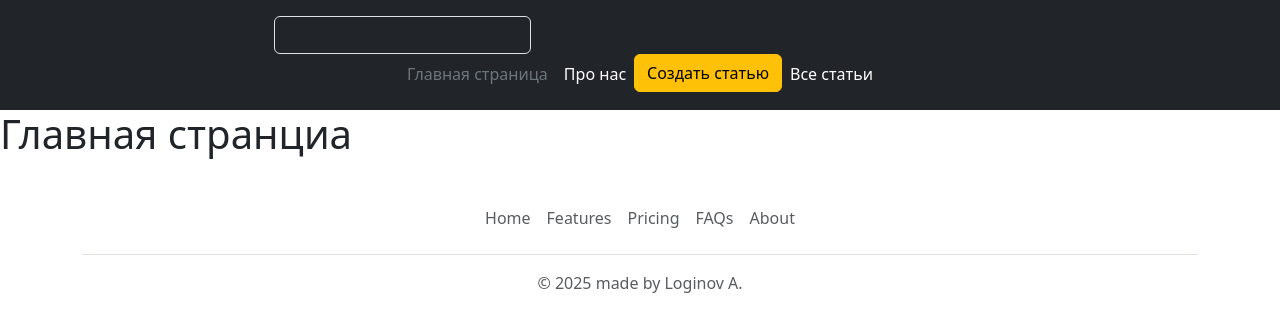
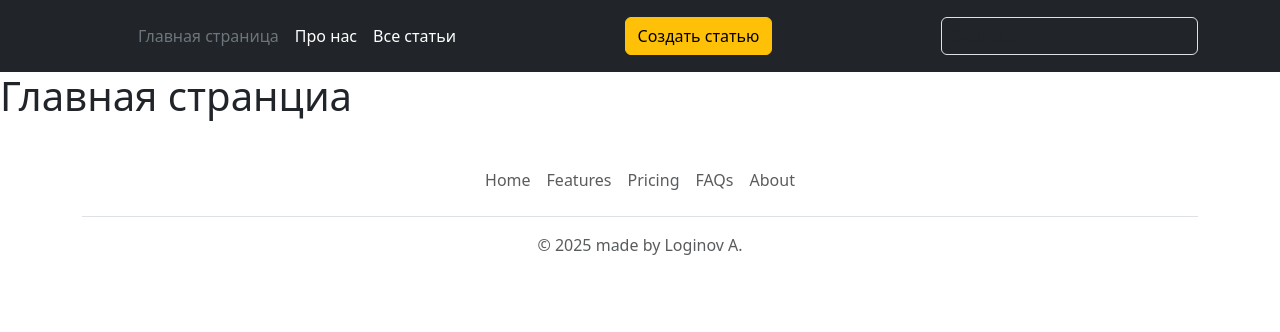
Before and after one commit to andrwZxc/flask_test, a Flask app: page / in a window 1280 px wide. Shown: the top 332 px of the page. Run offline with Flask 3, Linux system fonts and the light colour scheme.

Commit message:
window_search_left

```diff
--- a/app.py
+++ b/app.py
@@ -17,7 +17,6 @@ class Article(db.Model):
 
     def __repr__(self):
         return '<Article %r>' % self.id # когда выбирается объект на основе класса -> объект + id
-
 
 @app.route('/') # обращаемся к главное странице
 @app.route('/home')
@@ -49,7 +48,7 @@ def create_article():
             db.session.commit()
             return redirect('/posts')# если успешное добавление статьи то переносим на главнубю страницу
         except:
-            return f"При добавлении статьи произошла ошибка: {str(e)}"
+            return "При добавлении статьи произошла ошибка:"
     else:
         return render_template("create_article.html")
 
--- a/css/style.css
+++ b/css/style.css
@@ -0,0 +1,4 @@
+form[role = "search"]
+{
+    margin-left: auto;
+}
--- a/templates/base.html
+++ b/templates/base.html
@@ -1,54 +1,47 @@
 <!DOCTYPE html>
 <html lang="en">
-  <!-- шапка -->
 <head>
+    <!--Шапка -->
     <meta charset="UTF-8">
     <meta name="viewport" content="width=device-width, initial-scale=1.0">
     <link rel="stylesheet" href="{{ url_for('static', filename='styles.css') }}">
     <link rel="stylesheet" href="https://cdn.jsdelivr.net/npm/bootstrap@5.3.3/dist/css/bootstrap.min.css">
-    <title>{%block title%}Application{%endblock%}</title>
-
+    <title>{% block title %}Application{% endblock %}</title>
+</head>
+<body>
   <header class="p-3 text-bg-dark">
     <div class="container">
-      <div class="d-flex flex-wrap align-items-center justify-content-center justify-content-lg-start">
+      <div class="d-flex flex-wrap align-items-center justify-content-between">
+        <!-- Логотип и ссылки -->
+        <div class="d-flex align-items-center">
           <a href="/" class="d-flex align-items-center mb-2 mb-lg-0 text-white text-decoration-none">
             <svg class="bi me-2" width="40" height="32" role="img" aria-label="Bootstrap"><use xlink:href="#bootstrap"></use></svg>
           </a>
-        <!-- Про нас -->
-        <a href="/about" class="d-flex align-items-center mb-2 mb-lg-0 text-white text-decoration-none">
-            <svg class="bi me-2" width="40" height="32" role="img" aria-label="Bootstrap"><use xlink:href="#bootstrap"></use></svg>
-        </a>
-        <!-- Создать статью -->
-        <a href="/create_article" class="d-flex align-items-center mb-2 mb-lg-0 text-white text-decoration-none">
-          <svg class="bi me-2" width="40" height="32" role="img" aria-label="Bootstrap"><use xlink:href="#bootstrap"></use></svg>
-        </a>
-        <!-- Статьи -->
-        <a href="/posts" class="d-flex align-items-center mb-2 mb-lg-0 text-white text-decoration-none">
-          <svg class="bi me-2" width="40" height="32" role="img" aria-label="Bootstrap"><use xlink:href="#bootstrap"></use></svg>
-        </a>
-
-        <form class="col-12 col-lg-auto mb-3 mb-lg-0 me-lg-3" role="search">
-          <input type="search" class="form-control form-control-dark text-bg-dark" placeholder="Search..." aria-label="Search">
-        </form>
-
-      </div>
-    </div>
-
           <ul class="nav col-12 col-lg-auto me-lg-auto mb-2 justify-content-center mb-md-0">
             <li><a href="/" class="nav-link px-2 text-secondary">Главная страница</a></li>
             <li><a href="/about" class="nav-link px-2 text-white">Про нас</a></li>
-      <li><a href="/create_article" class = "btn btn-warning"> Создать статью </a></li>
-      <li><a href="/posts" class = "nav-link px-2 text-white"> Все статьи </a></li>
+            <li><a href="/posts" class="nav-link px-2 text-white">Все статьи</a></li>
           </ul>
+        </div>
+
+        <!-- Кнопка "Создать статью" -->
+        <div class="d-flex align-items-center">
+          <a href="/create_article" class="btn btn-warning me-2">Создать статью</a>
+        </div>
+
+        <!-- Форма поиска -->
+        <form class="col-12 col-lg-auto mb-3 mb-lg-0" role="search">
+          <input type="search" class="form-control form-control-dark text-bg-dark" placeholder="Search..." aria-label="Search">
+        </form>
+      </div>
+    </div>
   </header>
-</head>
-<!-- тело в пакет -->
-<body>
 
-    {%block body%}{%endblock%}
+  <main>
+    {% block body %}{% endblock %}
+  </main>
 
-
-    <!-- подвал -->
+  <!-- Подвал -->
   <div class="container">
     <footer class="py-3 my-4">
       <ul class="nav justify-content-center border-bottom pb-3 mb-3">
@@ -56,8 +49,7 @@
         <li class="nav-item"><a href="#" class="nav-link px-2 text-body-secondary">Features</a></li>
         <li class="nav-item"><a href="#" class="nav-link px-2 text-body-secondary">Pricing</a></li>
         <li class="nav-item"><a href="#" class="nav-link px-2 text-body-secondary">FAQs</a></li>
-            <!-- Кидает на страницу про нас (пока не сделано) -->
-            <li class="nav-item"><a href="/about.html" class="nav-link px-2 text-body-secondary">About</a></li>
+        <li class="nav-item"><a href="/about" class="nav-link px-2 text-body-secondary">About</a></li>
       </ul>
       <p class="text-center text-body-secondary">© 2025 made by Loginov A.</p>
     </footer>
```
Also changed, not shown: instance/blog.db. Lines whose indentation alone changed are shown as unchanged.
